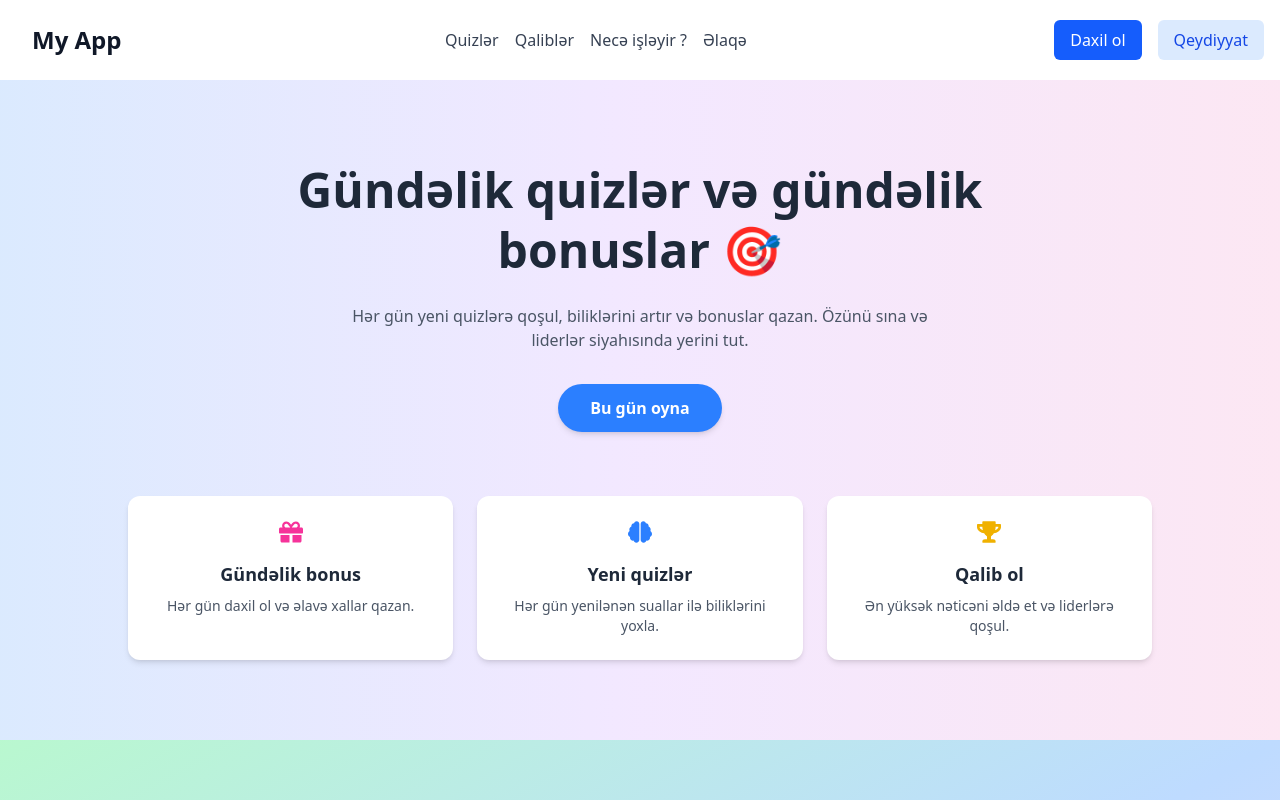
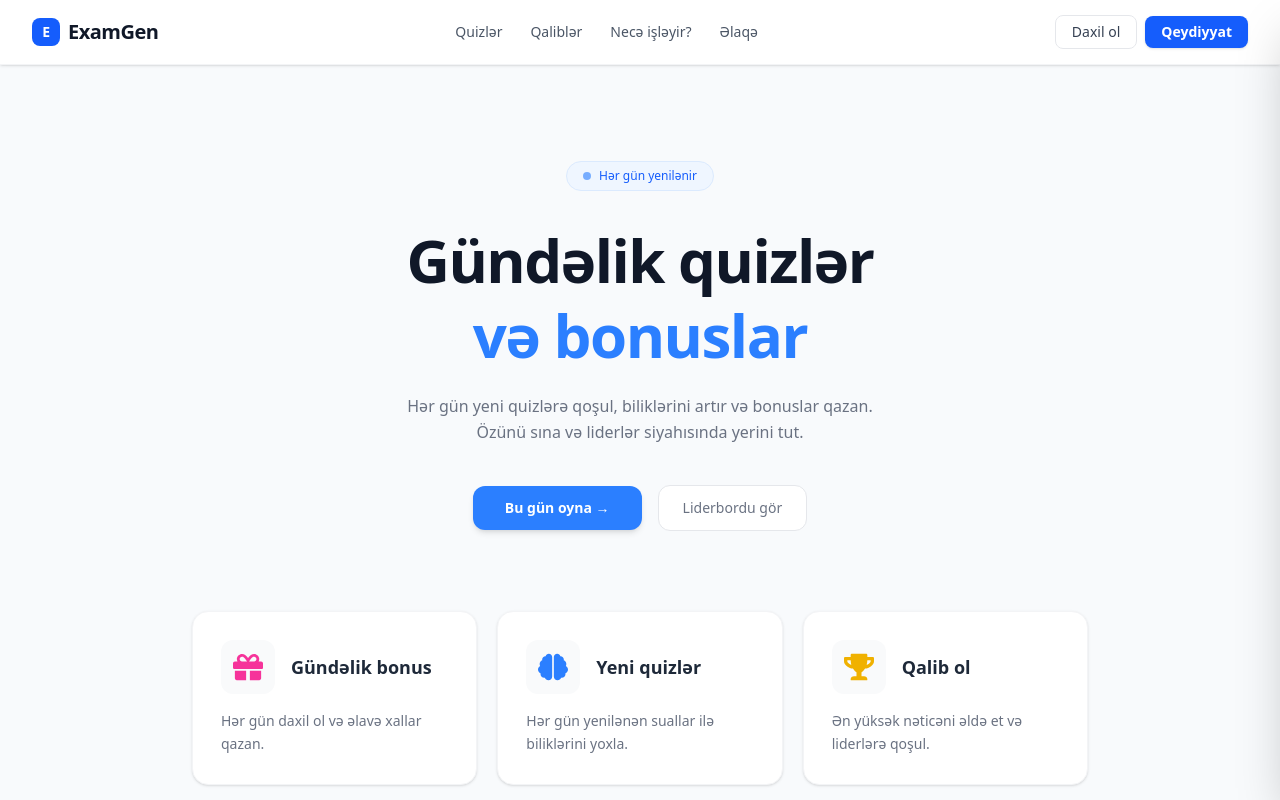
Before and after one commit to Aghakarim-23/exam-frontend, a React (Vite) app: page / in a window 1280 px wide. Shown: the top 800 px of the page. Built offline with nearby package versions, Linux system fonts and the light colour scheme; no server answers.

Commit message:
style: Header UI updated

```diff
--- a/src/components/Header.jsx
+++ b/src/components/Header.jsx
@@ -1,9 +1,16 @@
-import { HiOutlineMenu } from "react-icons/hi";
+import { HiOutlineMenuAlt3 } from "react-icons/hi";
 import { Link, useLocation } from "react-router-dom";
 import useAuth from "../hooks/useAuth";
-import { GrClose } from "react-icons/gr";
+import { IoCloseOutline } from "react-icons/io5";
 import { useState } from "react";
-import { FaRegUser } from "react-icons/fa6";
+import { FiUser } from "react-icons/fi";
+
+const NAV_LINKS = [
+  { href: "#quizs", label: "Quizlər" },
+  { href: "#winners", label: "Qaliblər" },
+  { href: "#how-it-works", label: "Necə işləyir?" },
+  { href: "#contact", label: "Əlaqə" },
+];
 
 const Header = () => {
   const { user } = useAuth();
@@ -11,136 +18,166 @@ const Header = () => {
   const { pathname } = useLocation();
   const isHome = pathname === "/";
 
+  const closeMenu = () => setMenuOpen(false);
+
   return (
     <>
-      <header className="bg-white flex justify-between items-center">
-        <div className="w-full md:w-fit flex justify-between md:justify-center items-center  h-16 sm:h-18 md:h-20 px-4 sm:px-6 lg:px-8">
-          <Link to="/" className="text-2xl font-bold text-gray-900">
-            My App
+      {/* Sticky header */}
+      <header className="sticky top-0 z-40 w-full bg-white/90 backdrop-blur-sm border-b border-gray-100 shadow-sm">
+        <div className="max-w-7xl mx-auto px-4 sm:px-6 lg:px-8 h-16 flex items-center justify-between">
+          {/* Logo */}
+          <Link
+            to="/"
+            className="flex items-center gap-2 text-xl font-bold text-gray-900 tracking-tight"
+          >
+            <span className="w-7 h-7 rounded-lg bg-blue-600 flex items-center justify-center">
+              <span className="text-white text-sm font-black">E</span>
+            </span>
+            ExamGen
           </Link>
-          <HiOutlineMenu
-            className="h-6 w-6 text-gray-900 md:hidden"
-            onClick={() => setMenuOpen(!menuOpen)}
-          />
-        </div>
 
-        {/*  mobile menu */}
-        <div
-          className={`md:hidden bg-white shadow fixed top-0 left-0 w-full h-screen z-50  transition-transform duration-300 ${menuOpen ? "translate-x-0" : "translate-x-full"}`}
+          {/* Desktop nav */}
+          {isHome && (
+            <nav className="hidden md:flex items-center gap-1">
+              {NAV_LINKS.map(({ href, label }) => (
+                <a
+                  key={href}
+                  href={href}
+                  className="px-3 py-1.5 rounded-md text-sm font-medium text-gray-600 hover:text-blue-600 hover:bg-blue-50 transition-colors duration-150"
                 >
-          <div className="flex  justify-between items-center max-w-7xl mx-auto h-16 sm:h-18 md:h-20 px-4 sm:px-6 lg:px-8 border-b border-gray-300">
-            <Link to="/" className="text-2xl font-bold text-gray-900">
-              My App
-            </Link>
-            <GrClose
-              className="h-6 w-6 text-gray-900"
-              onClick={() => setMenuOpen(!menuOpen)}
-            />
-          </div>
-          {!user && (
-            <div className="flex gap-3 px-4 py-2 mt-6">
-              <Link
-                to="/login"
-                className="flex-1 text-center px-4 py-2 rounded-md font-medium text-white bg-blue-600 active:bg-blue-700 focus:outline-none focus:ring-2 focus:ring-blue-400 transition duration-150"
-              >
-                Daxil ol
-              </Link>
-              <Link
-                to="/register"
-                className="flex-1 text-center px-4 py-2 rounded-md font-medium text-blue-700 bg-blue-100 active:bg-blue-200 focus:outline-none focus:ring-2 focus:ring-blue-300 transition duration-150"
-              >
-                Qeydiyyat
-              </Link>
-            </div>
-          )}
-          <div className="text-center flex flex-col gap-4 mt-6">
-            {user && (
-              <Link
-                to="/profile"
-                className="block px-4 py-4 text-gray-800 border-b border-gray-300"
-              >
-                Profil{" "}
-              </Link>
-            )}
-            <a
-              href="#quizs"
-              className="block px-4 py-4 text-gray-800 border-b border-gray-300"
-              onClick={() => setMenuOpen(!menuOpen)}
-            >
-              Quizlər
+                  {label}
                 </a>
-            <a
-              href="#winners"
-              className="block px-4 py-4 text-gray-800 border-b border-gray-300"
-              onClick={() => setMenuOpen(!menuOpen)}
-            >
-              Qaliblər
-            </a>
-            <a
-              href="#how-it-works"
-              className="block px-4 py-4 text-gray-800 border-b border-gray-300"
-              onClick={() => setMenuOpen(!menuOpen)}
-            >
-              Necə işləyir ?
-            </a>
-            <a
-              href="#contact"
-              className="block px-4 py-4 text-gray-800 border-b border-gray-300"
-              onClick={() => setMenuOpen(!menuOpen)}
-            >
-              Əlaqə
-            </a>
-          </div>
-        </div>
-
-        {/* desktop menu */}
-        {isHome && (
-          <nav className="hidden md:flex gap-4 px-4">
-            <a href="#quizs" className="text-gray-700 hover:text-blue-600">
-              Quizlər
-            </a>
-            <a href="#winners" className="text-gray-700 hover:text-blue-600">
-              Qaliblər
-            </a>
-            <a
-              href="#how-it-works"
-              className="text-gray-700 hover:text-blue-600"
-            >
-              Necə işləyir ?
-            </a>
-            <a href="#contact" className="text-gray-700 hover:text-blue-600">
-              Əlaqə
-            </a>
+              ))}
             </nav>
           )}
 
-        <div className="hidden md:flex gap-4 px-4">
+          {/* Desktop auth */}
+          <div className="hidden md:flex items-center gap-2">
             {user ? (
               <Link
                 to="/profile"
-              className="px-4 py-2 rounded-md text-gray-800 hover:bg-gray-100 transition flex items-center gap-1"
+                className="flex items-center gap-2 px-3 py-1.5 rounded-lg text-sm font-medium text-gray-700 hover:bg-gray-100 transition-colors duration-150"
               >
-              <FaRegUser className="inline-block mr-1" />
+                <span className="w-7 h-7 rounded-full bg-blue-100 flex items-center justify-center">
+                  <FiUser className="w-4 h-4 text-blue-600" />
+                </span>
                 <span>{user.name}</span>
               </Link>
             ) : (
               <>
                 <Link
                   to="/login"
-                className="px-4 py-2 rounded-md font-medium text-white bg-blue-600 active:bg-blue-700 focus:outline-none focus:ring-2 focus:ring-blue-400 transition duration-150"
+                  className="px-4 py-1.5 rounded-lg text-sm font-medium text-gray-700 hover:bg-gray-100 border border-gray-200 transition-colors duration-150"
                 >
                   Daxil ol
                 </Link>
                 <Link
                   to="/register"
-                className="px-4 py-2 rounded-md font-medium text-blue-700 bg-blue-100 active:bg-blue-200 focus:outline-none focus:ring-2 focus:ring-blue-300 transition duration-150"
+                  className="px-4 py-1.5 rounded-lg text-sm font-semibold text-white bg-blue-600 hover:bg-blue-700 transition-colors duration-150 shadow-sm"
                 >
                   Qeydiyyat
                 </Link>
               </>
             )}
           </div>
+
+          {/* Mobile hamburger */}
+          <button
+            className="md:hidden p-1.5 rounded-lg text-gray-600 hover:bg-gray-100 transition-colors"
+            onClick={() => setMenuOpen(true)}
+            aria-label="Menyunu aç"
+          >
+            <HiOutlineMenuAlt3 className="w-6 h-6" />
+          </button>
+        </div>
       </header>
+
+      {/* Mobile overlay */}
+      {menuOpen && (
+        <div
+          className="fixed inset-0 bg-black/20 backdrop-blur-[2px] z-50"
+          onClick={closeMenu}
+        />
+      )}
+
+      {/* Mobile drawer */}
+      <div
+        className={`fixed top-0 right-0 h-full w-72 bg-white z-50 shadow-2xl flex flex-col transition-transform duration-300 ease-in-out ${
+          menuOpen ? "translate-x-0" : "translate-x-full"
+        }`}
+      >
+        {/* Drawer header */}
+        <div className="flex items-center justify-between px-5 h-16 border-b border-gray-100">
+          <Link
+            to="/"
+            onClick={closeMenu}
+            className="flex items-center gap-2 text-lg font-bold text-gray-900"
+          >
+            <span className="w-6 h-6 rounded-md bg-blue-600 flex items-center justify-center">
+              <span className="text-white text-xs font-black">E</span>
+            </span>
+            ExamGen
+          </Link>
+          <button
+            onClick={closeMenu}
+            className="p-1.5 rounded-lg text-gray-500 hover:bg-gray-100 transition-colors"
+            aria-label="Menyunu bağla"
+          >
+            <IoCloseOutline className="w-6 h-6" />
+          </button>
+        </div>
+
+        {/* Drawer nav */}
+        <nav className="flex-1 overflow-y-auto px-3 py-4 flex flex-col gap-1">
+          {user && (
+            <Link
+              to="/profile"
+              onClick={closeMenu}
+              className="flex items-center gap-3 px-3 py-2.5 rounded-lg text-sm font-medium text-gray-700 hover:bg-blue-50 hover:text-blue-600 transition-colors mb-2"
+            >
+              <span className="w-8 h-8 rounded-full bg-blue-100 flex items-center justify-center">
+                <FiUser className="w-4 h-4 text-blue-600" />
+              </span>
+              <span>{user.name}</span>
+            </Link>
+          )}
+
+          <p className="px-3 pb-1 text-xs font-semibold text-gray-400 uppercase tracking-wider">
+            Naviqasiya
+          </p>
+
+          {NAV_LINKS.map(({ href, label }) => (
+            <a
+              key={href}
+              href={href}
+              onClick={closeMenu}
+              className="block px-3 py-2.5 rounded-lg text-sm font-medium text-gray-700 hover:bg-blue-50 hover:text-blue-600 transition-colors"
+            >
+              {label}
+            </a>
+          ))}
+        </nav>
+
+        {/* Drawer auth */}
+        {!user && (
+          <div className="px-4 py-5 border-t border-gray-100 flex flex-col gap-2">
+            <Link
+              to="/register"
+              onClick={closeMenu}
+              className="w-full text-center py-2.5 rounded-lg text-sm font-semibold text-white bg-blue-600 hover:bg-blue-700 transition-colors shadow-sm"
+            >
+              Qeydiyyat
+            </Link>
+            <Link
+              to="/login"
+              onClick={closeMenu}
+              className="w-full text-center py-2.5 rounded-lg text-sm font-medium text-gray-700 border border-gray-200 hover:bg-gray-50 transition-colors"
+            >
+              Daxil ol
+            </Link>
+          </div>
+        )}
+      </div>
     </>
   );
 };
--- a/src/components/home/Hero.jsx
+++ b/src/components/home/Hero.jsx
@@ -1,59 +1,106 @@
+import { useState } from "react";
 import { FaGift, FaBrain, FaTrophy } from "react-icons/fa";
 import { Link } from "react-router-dom";
 
-const Hero = () => {
 const features = [
   {
-      icon: <FaGift className="text-pink-500 text-2xl" />,
+    icon: <FaGift className="text-pink-500 text-3xl" />,
     title: "Gündəlik bonus",
     desc: "Hər gün daxil ol və əlavə xallar qazan.",
+    accent: "pink",
+    bg: "hover:border-pink-300",
+    glow: "hover:shadow-pink-100",
   },
   {
-      icon: <FaBrain className="text-blue-500 text-2xl" />,
+    icon: <FaBrain className="text-blue-500 text-3xl" />,
     title: "Yeni quizlər",
     desc: "Hər gün yenilənən suallar ilə biliklərini yoxla.",
+    accent: "blue",
+    bg: "hover:border-blue-300",
+    glow: "hover:shadow-blue-100",
   },
   {
-      icon: <FaTrophy className="text-yellow-500 text-2xl" />,
+    icon: <FaTrophy className="text-yellow-500 text-3xl" />,
     title: "Qalib ol",
     desc: "Ən yüksək nəticəni əldə et və liderlərə qoşul.",
+    accent: "yellow",
+    bg: "hover:border-yellow-300",
+    glow: "hover:shadow-yellow-100",
   },
 ];
 
+const FeatureCard = ({ icon, title, desc, bg, glow }) => {
+  const [hovered, setHovered] = useState(false);
+
   return (
-    <section className="bg-gradient-to-r from-blue-100 via-purple-100 to-pink-100 py-20 px-4 text-center">
+    <div
+      onMouseEnter={() => setHovered(true)}
+      onMouseLeave={() => setHovered(false)}
+      className={`relative bg-white border border-gray-100 rounded-2xl p-7 cursor-default
+        transition-all duration-300 ease-out
+        ${bg} ${glow}
+        hover:shadow-xl hover:-translate-y-1 hover:scale-[1.02]
+        shadow-sm`}
+    >
+      {/* top accent line */}
+      <div
+        className={`absolute top-0 left-0 h-1 rounded-t-2xl w-full transition-all duration-300
+          ${hovered ? "opacity-100" : "opacity-0"}
+          bg-linear-to-r from-transparent via-current to-transparent`}
+        style={{ color: "inherit" }}
+      />
 
-      {/* TITLE */}
-      <h1 className="text-3xl md:text-5xl font-bold text-gray-800 max-w-3xl mx-auto leading-tight">
-        Gündəlik quizlər və gündəlik bonuslar 🎯
+      <div className="flex items-center gap-4 mb-4">
+        <div className="p-3 rounded-xl bg-gray-50">{icon}</div>
+        <h3 className="font-semibold text-gray-800 text-lg">{title}</h3>
+      </div>
+      <p className="text-gray-500 text-sm leading-relaxed">{desc}</p>
+    </div>
+  );
+};
+
+const Hero = () => {
+  return (
+    <section className="bg-slate-50 min-h-[90vh] flex flex-col items-center justify-center px-4 py-24">
+
+      {/* badge */}
+      <span className="inline-flex items-center gap-2 bg-blue-50 text-blue-600 text-xs font-medium px-4 py-1.5 rounded-full border border-blue-100 mb-8">
+        <span className="w-2 h-2 rounded-full bg-blue-500 animate-pulse" />
+        Hər gün yenilənir
+      </span>
+
+      {/* headline */}
+      <h1 className="text-4xl md:text-6xl font-bold text-gray-900 max-w-3xl mx-auto leading-tight text-center tracking-tight">
+        Gündəlik quizlər <br />
+        <span className="text-blue-500">və bonuslar</span>
       </h1>
 
-      {/* DESCRIPTION */}
-      <p className="mt-6 text-gray-600 max-w-xl mx-auto text-sm md:text-base">
+      {/* subtext */}
+      <p className="mt-5 text-gray-500 max-w-lg mx-auto text-sm md:text-base text-center leading-relaxed">
         Hər gün yeni quizlərə qoşul, biliklərini artır və bonuslar qazan.
         Özünü sına və liderlər siyahısında yerini tut.
       </p>
 
-      {/* BUTTON */}
-      <button className="mt-8 bg-blue-500 hover:bg-blue-600 text-white px-8 py-3 rounded-full text-sm md:text-base font-semibold shadow-md hover:shadow-lg transition">
-        <Link to="/quiz-page">Bu gün oyna</Link>
-      </button>
+      {/* CTA */}
+      <div className="mt-10 flex items-center gap-4 flex-wrap justify-center">
+        <Link
+          to="/quiz-page"
+          className="bg-blue-500 hover:bg-blue-600 active:scale-95 text-white px-8 py-3 rounded-xl text-sm font-semibold shadow-md hover:shadow-blue-200 hover:shadow-lg transition-all duration-200"
+        >
+          Bu gün oyna →
+        </Link>
+        <Link
+          to="/leaderboard"
+          className="text-gray-500 hover:text-gray-800 text-sm font-medium border border-gray-200 hover:border-gray-300 px-6 py-3 rounded-xl transition-all duration-200 bg-white hover:bg-gray-50"
+        >
+          Liderbordu gör
+        </Link>
+      </div>
 
-      {/* CARDS */}
-      <div className="mt-16 grid gap-6 md:grid-cols-3 max-w-5xl mx-auto">
+      {/* cards */}
+      <div className="mt-20 grid gap-5 md:grid-cols-3 max-w-4xl mx-auto w-full">
         {features.map((item, idx) => (
-          <div
-            key={idx}
-            className="bg-white rounded-xl p-6 shadow-md hover:shadow-xl transition hover:scale-105"
-          >
-            <div className="mb-4 flex justify-center">{item.icon}</div>
-            <h3 className="font-semibold text-lg text-gray-800">
-              {item.title}
-            </h3>
-            <p className="text-gray-600 text-sm mt-2">
-              {item.desc}
-            </p>
-          </div>
+          <FeatureCard key={idx} {...item} />
         ))}
       </div>
     </section>
```
Lines whose indentation alone changed are shown as unchanged.
